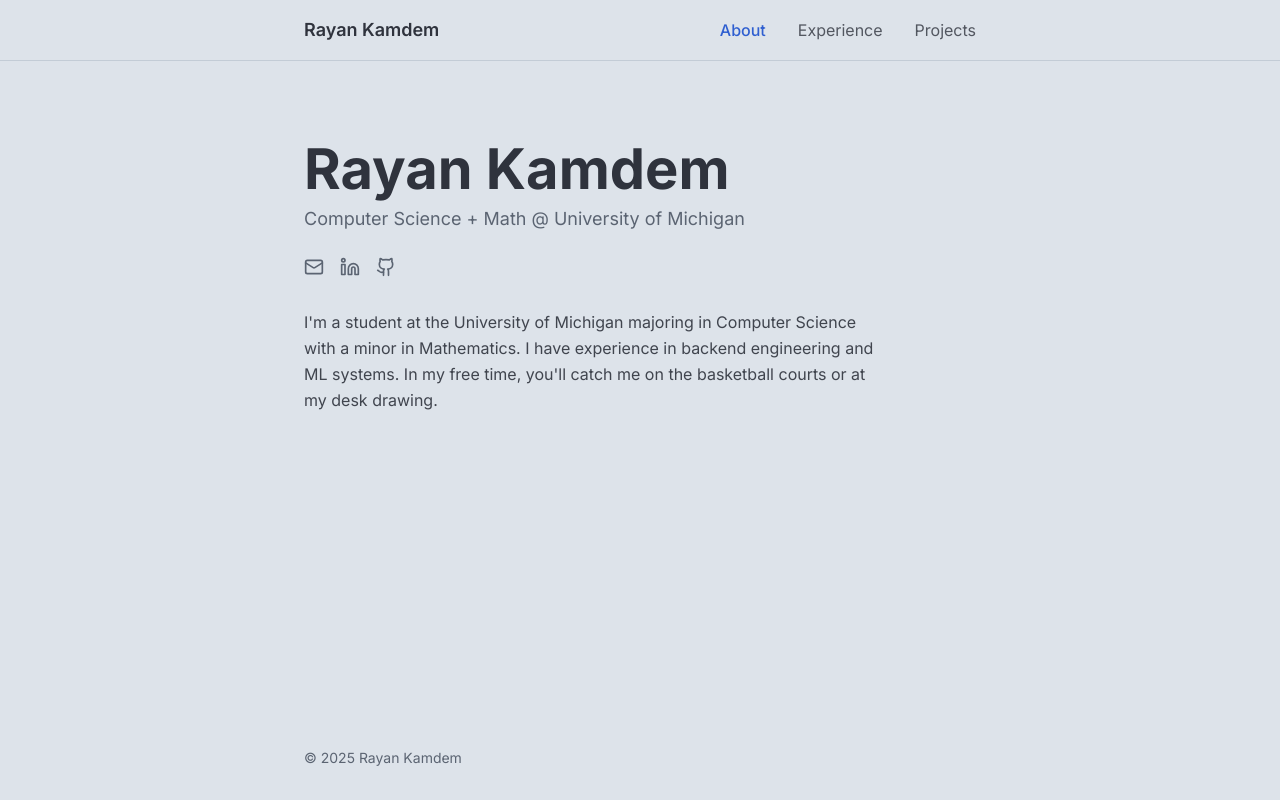
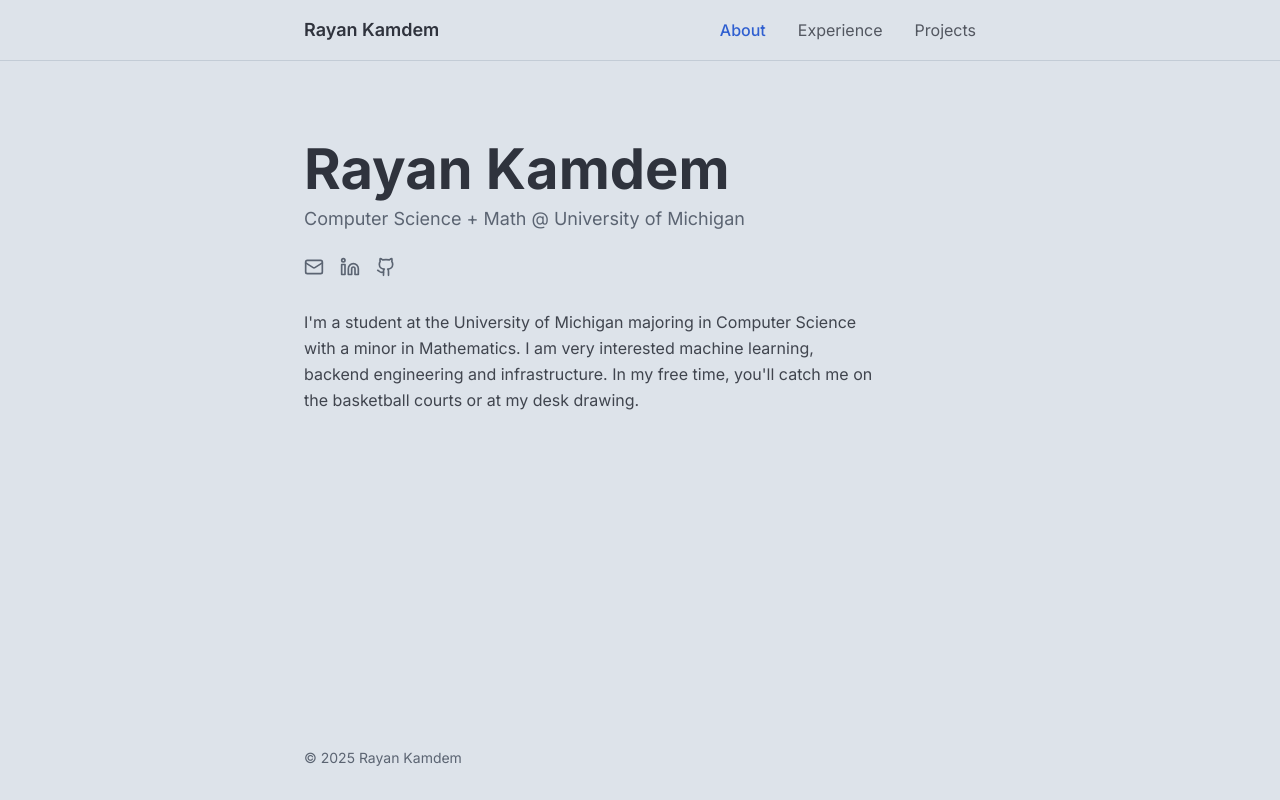
Before and after one commit to rayank906/personal-website, a React (Vite) app: page / in a window 1280 px wide. Built offline with nearby package versions, Linux system fonts and the light colour scheme.

Commit message:
update about

```diff
--- a/src/pages/About.jsx
+++ b/src/pages/About.jsx
@@ -10,8 +10,8 @@ export const About = () => {
 
       <p className="text-foreground/90 leading-relaxed mt-8 max-w-xl">
         I'm a student at the University of Michigan majoring in Computer Science
-        with a minor in Mathematics. I have experience in backend engineering and
-        ML systems. In my free time, you'll catch me on the basketball courts or
+        with a minor in Mathematics. I am very interested machine learning, backend engineering and
+        infrastructure. In my free time, you'll catch me on the basketball courts or
         at my desk drawing.
       </p>
     </section>
```
